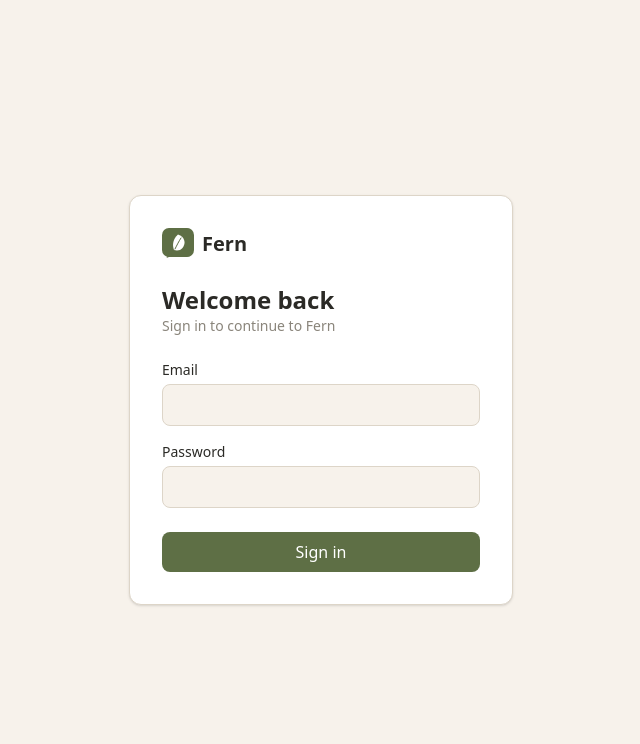
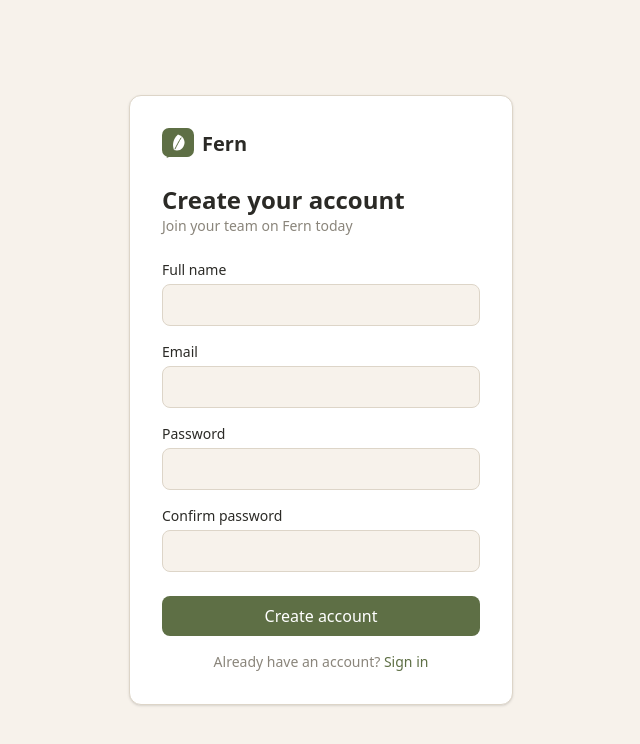
Before and after one commit to Bhumika-Raheja/fern-chat, a React (Vite) app in the folder client/: page /signup in a window 1280 px wide. Before the commit this address led to /login. Shown: the top 744 px of the page, without its empty margins (319-959 px from the left). Built offline with nearby package versions, Linux system fonts and the light colour scheme; no server answers.

Commit message:
add signup page

```diff
--- a/client/src/App.jsx
+++ b/client/src/App.jsx
@@ -1,5 +1,6 @@
 import { BrowserRouter, Routes, Route, Navigate } from "react-router-dom";
 import Login from "./pages/Login";
+import Signup from "./pages/Signup";
 import Chat from "./pages/Chat";
 
 export default function App() {
@@ -7,6 +8,7 @@ export default function App() {
     <BrowserRouter>
       <Routes>
         <Route path="/login" element={<Login />} />
+        <Route path="/signup" element={<Signup />} />
         <Route path="/chat" element={<Chat />} />
         <Route path="*" element={<Navigate to="/login" replace />} />
       </Routes>
--- a/client/src/pages/Login.jsx
+++ b/client/src/pages/Login.jsx
@@ -1,5 +1,5 @@
 import { useState } from "react";
-import { useNavigate } from "react-router-dom";
+import { useNavigate, Link } from "react-router-dom";
 import { api } from "../api/client";
 import { useAuthStore } from "../store/authStore";
 import FernLogo from "../components/FernLogo";
@@ -73,6 +73,12 @@ export default function Login() {
                 >
                     {loading ? "Signing in..." : "Sign in"}
                 </button>
+                <p className="mt-4 text-center text-sm text-muted">
+                    New to Fern?{" "}
+                    <Link to="/signup" className="font-medium text-primary">
+                        Create an account
+                    </Link>
+                </p>
             </form>
         </div>
     );
--- /dev/null
+++ b/client/src/pages/Signup.jsx
@@ -0,0 +1,119 @@
+import { useState } from "react";
+import { useNavigate, Link } from "react-router-dom";
+import { api } from "../api/client";
+import { useAuthStore } from "../store/authStore";
+import FernLogo from "../components/FernLogo";
+
+export default function Signup() {
+    const navigate = useNavigate();
+    const setSession = useAuthStore((s) => s.setSession);
+
+    const [name, setName] = useState("");
+    const [email, setEmail] = useState("");
+    const [password, setPassword] = useState("");
+    const [confirm, setConfirm] = useState("");
+    const [error, setError] = useState("");
+    const [loading, setLoading] = useState(false);
+
+    async function handleSubmit(e) {
+        e.preventDefault();
+        setError("");
+
+        if (password.length < 8) {
+            setError("Password must be at least 8 characters");
+            return;
+        }
+        if (password !== confirm) {
+            setError("Passwords do not match");
+            return;
+        }
+
+        setLoading(true);
+        try {
+            const res = await api.post("/api/auth/signup", { name, email, password });
+            setSession(res.data.token, res.data.user);
+            navigate("/chat");
+        } catch (err) {
+            setError(err.response?.data?.message || "Could not reach the server");
+        } finally {
+            setLoading(false);
+        }
+    }
+
+    const inputClass =
+        "mb-4 w-full rounded-lg border border-line bg-cream px-3 py-2 outline-none focus:border-primary";
+
+    return (
+        <div className="min-h-screen flex items-center justify-center p-4">
+            <form
+                onSubmit={handleSubmit}
+                className="w-full max-w-sm rounded-xl border border-line bg-white p-8 shadow-sm"
+            >
+                <div className="flex items-center gap-2 mb-6">
+                    <FernLogo size={32} />
+                    <span className="text-xl font-semibold">Fern</span>
+                </div>
+
+                <h1 className="text-2xl font-semibold">Create your account</h1>
+                <p className="mb-6 text-sm text-muted">Join your team on Fern today</p>
+
+                {error && (
+                    <div className="mb-4 rounded-lg border border-danger bg-red-50 px-3 py-2 text-sm text-danger">
+                        {error}
+                    </div>
+                )}
+
+                <label className="mb-1 block text-sm font-medium">Full name</label>
+                <input
+                    type="text"
+                    value={name}
+                    onChange={(e) => setName(e.target.value)}
+                    required
+                    className={inputClass}
+                />
+
+                <label className="mb-1 block text-sm font-medium">Email</label>
+                <input
+                    type="email"
+                    value={email}
+                    onChange={(e) => setEmail(e.target.value)}
+                    required
+                    className={inputClass}
+                />
+
+                <label className="mb-1 block text-sm font-medium">Password</label>
+                <input
+                    type="password"
+                    value={password}
+                    onChange={(e) => setPassword(e.target.value)}
+                    required
+                    className={inputClass}
+                />
+
+                <label className="mb-1 block text-sm font-medium">Confirm password</label>
+                <input
+                    type="password"
+                    value={confirm}
+                    onChange={(e) => setConfirm(e.target.value)}
+                    required
+                    className="mb-6 w-full rounded-lg border border-line bg-cream px-3 py-2 outline-none focus:border-primary"
+                />
+
+                <button
+                    type="submit"
+                    disabled={loading}
+                    className="w-full rounded-lg bg-primary py-2 font-medium text-white disabled:opacity-60"
+                >
+                    {loading ? "Creating account..." : "Create account"}
+                </button>
+
+                <p className="mt-4 text-center text-sm text-muted">
+                    Already have an account?{" "}
+                    <Link to="/login" className="font-medium text-primary">
+                        Sign in
+                    </Link>
+                </p>
+            </form>
+        </div>
+    );
+}
```
